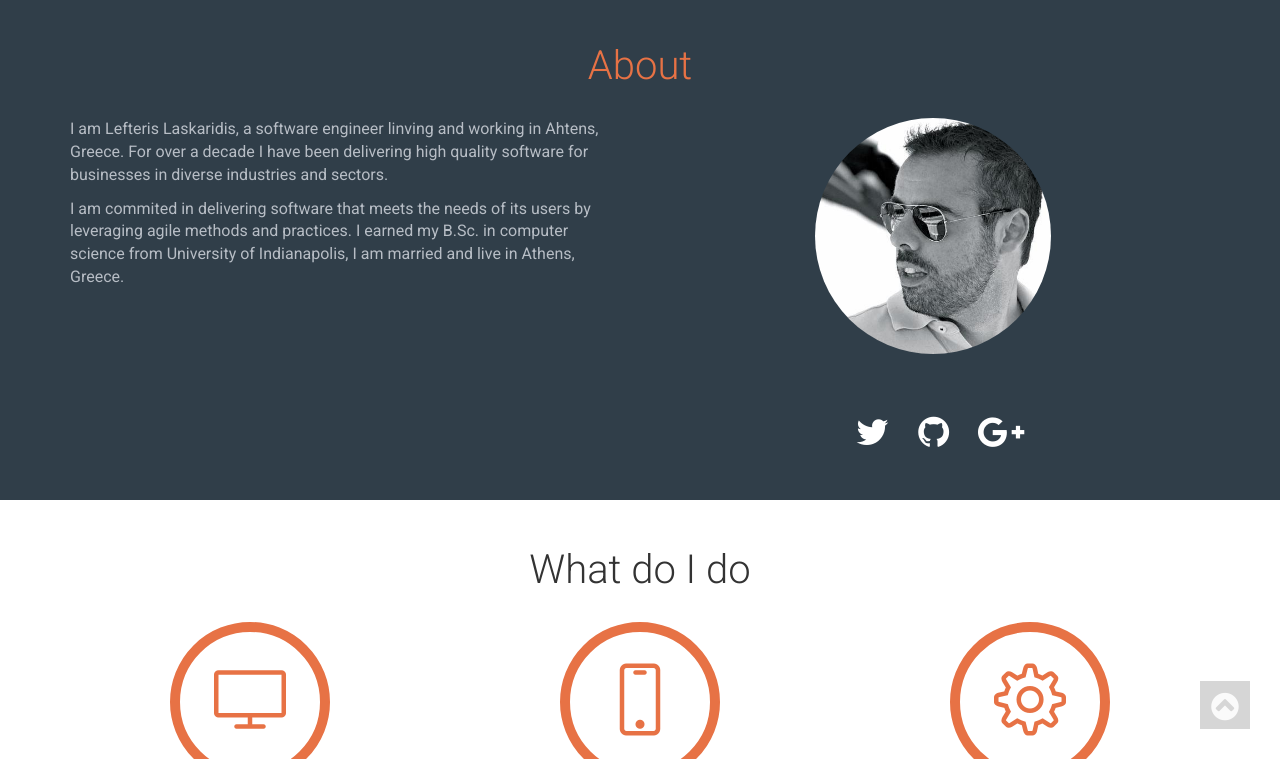
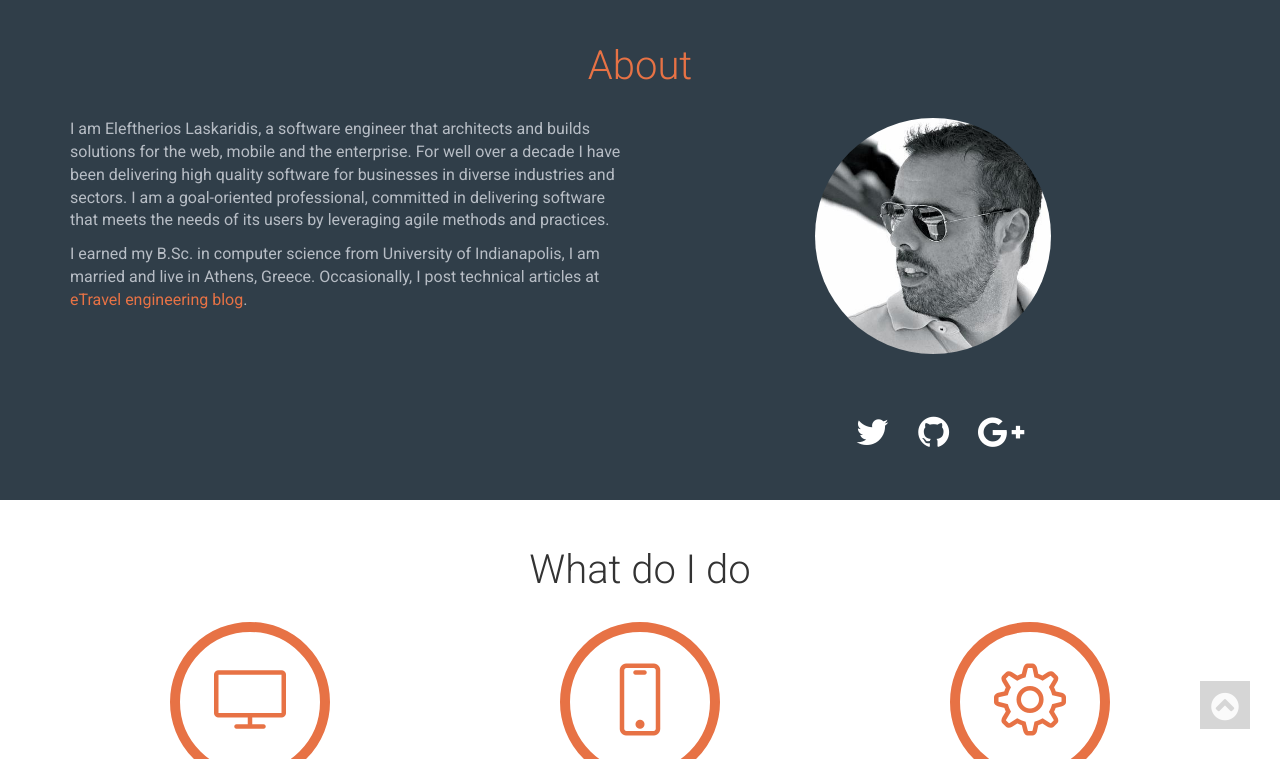
Before and after one commit to laskaridis/laskaridis.github.io, a Jekyll site: the page built from index.html, in a window 1280 px wide and 900 px high, scrolled down 763 px, cut to the strip 141-900 px from the top of the window. Built offline with Jekyll 4.4.1, drawn with Linux system fonts in a browser that asks for light colours; nearby versions of some CDN libraries; some web fonts are replaced; comment, search, counter and statistics services are not loaded.

Commit message:
Update about text

```diff
--- a/_includes/about.html
+++ b/_includes/about.html
@@ -5,13 +5,16 @@
   <div class="row">
     <div class="col-md-6 col-xs-12">
       <p>
-      I am Lefteris Laskaridis, a software engineer linving and working in Ahtens,
-      Greece. For over a decade I have been delivering high quality software for
-      businesses in diverse industries and sectors.</p>
-      <p>I am commited in delivering
-      software that meets the needs of its users by leveraging agile methods and
-      practices. I earned my B.Sc. in computer science from University of Indianapolis,
-      I am married and live in Athens, Greece.</p>
+      I am Eleftherios Laskaridis, a software engineer that architects and builds
+      solutions for the web, mobile and the enterprise. For well over a decade
+      I have been delivering high quality software for businesses in diverse
+      industries and sectors. I am a goal-oriented professional, committed in
+      delivering software that meets the needs of its users by leveraging agile
+      methods and practices.</p>
+
+      <p>I earned my B.Sc. in computer science from University of Indianapolis,
+      I am married and live in Athens, Greece. Occasionally, I post technical
+      articles at <a href="http://engineering.pamediakopes.gr/authors/Lefteris+Laskaridis" target="_blank">eTravel engineering blog</a>.</p>
     </div>
     <div class="col-md-6 col-xs-12 text-center">
       <img class="img-circle" alt="Lefteris Laskaridis" src="../images/me.jpg"></img>
```
